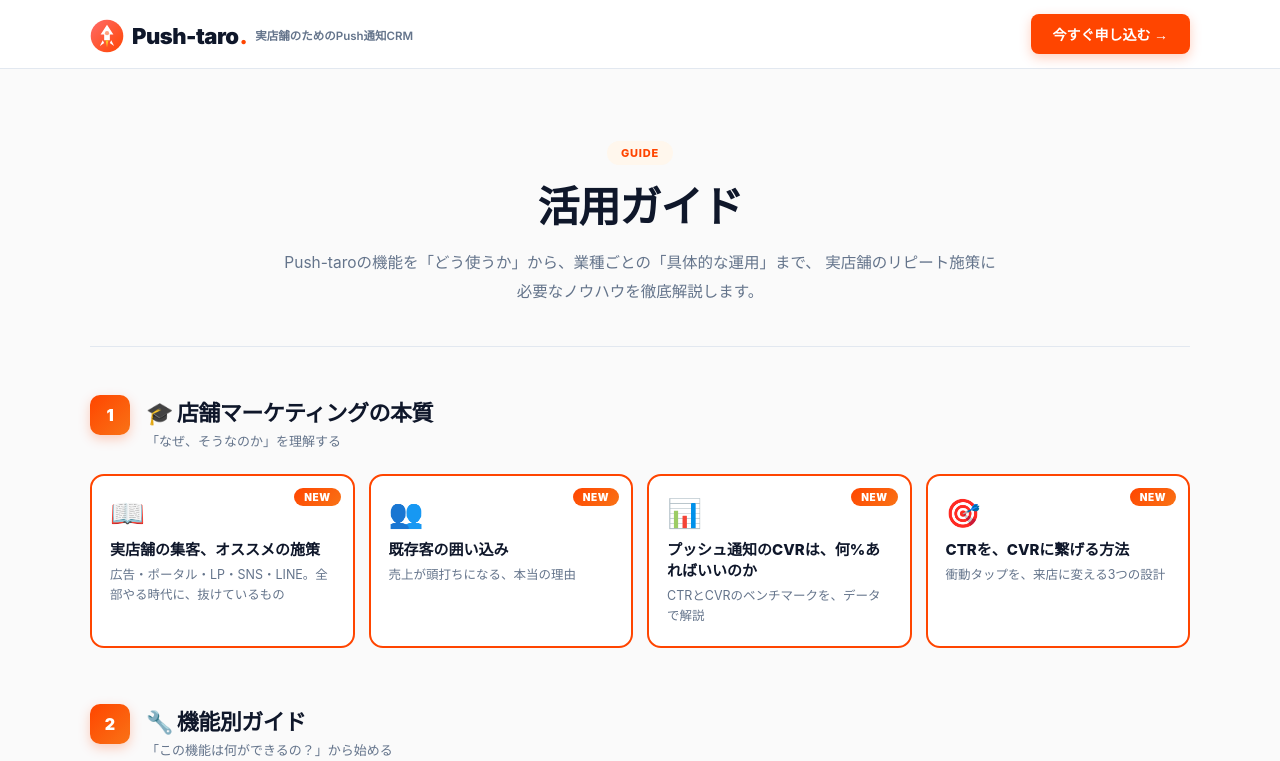
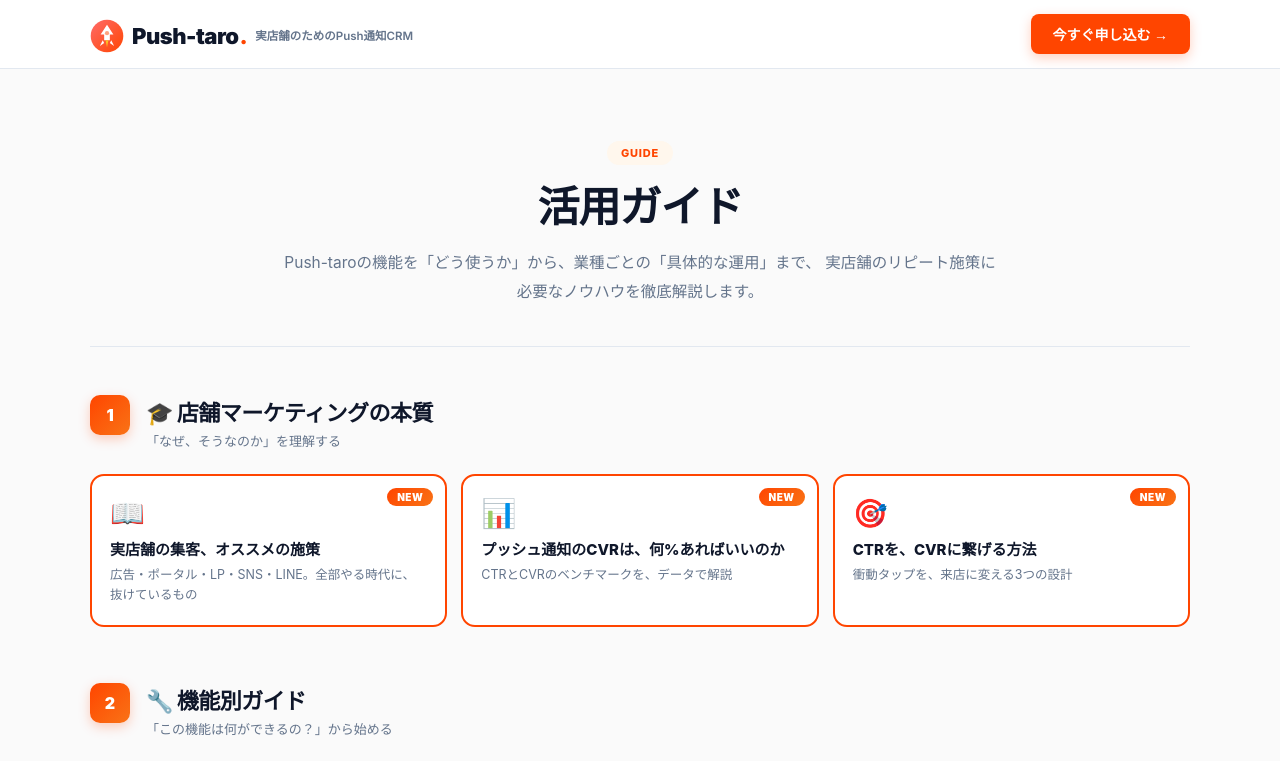
Before and after one commit to thellcishii-lang/push-taro, a Next.js app: page /guide in a window 1280 px wide. Shown: the top 761 px of the page. Built offline with nearby package versions, Linux system fonts and the light colour scheme; no server answers.

Commit message:
Remove existing customers section from GuideClient
Removed the existing customers link and its content from the guide.

```diff
--- a/app/guide/GuideClient.tsx
+++ b/app/guide/GuideClient.tsx
@@ -42,12 +42,6 @@ export default function GuideClient() {
     <span className="g-card-icon">📖</span>
     <h4>実店舗の集客、オススメの施策</h4>
     <p>広告・ポータル・LP・SNS・LINE。全部やる時代に、抜けているもの</p>
-  </Link>
-  <Link href="/guide/existing-customers" className="g-card is-new">
-    <span className="g-card-new">NEW</span>
-    <span className="g-card-icon">👥</span>
-    <h4>既存客の囲い込み</h4>
-    <p>売上が頭打ちになる、本当の理由</p>
   </Link>
   <Link href="/guide/push-notification-metrics" className="g-card is-new">
     <span className="g-card-new">NEW</span>
```
